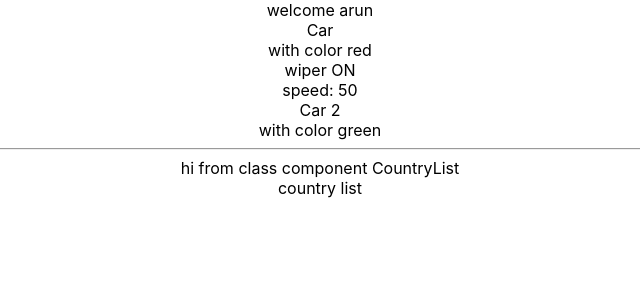
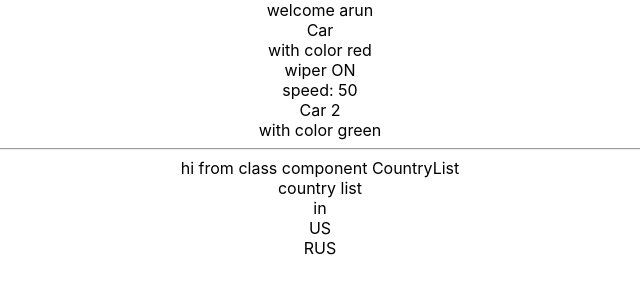
Before and after one commit to arunmohandas555/aruns-app, a React (Create React App) app: page / in a window 1280 px wide. Shown: the top 300 px of the page, without its empty margins (320-960 px from the left). Built offline with nearby package versions, Linux system fonts and the light colour scheme.

Commit message:
useState

```diff
--- a/src/CountryListFunctionalComponent.js
+++ b/src/CountryListFunctionalComponent.js
@@ -2,10 +2,14 @@ import React, { useEffect, useState } from 'react';
 import axios from 'axios';
 
 export default function CountryListFunctionalComponent() {
+    const [countryList, setCountryList] = useState(['in', 'US', 'RUS']);
     return (
         <div>
             <div> hi from class component CountryList </div>
             <div> country list</div>
+            {countryList.map(c => (
+                <div> {c} </div>
+            ))}
         </div>
     );
 }
```
